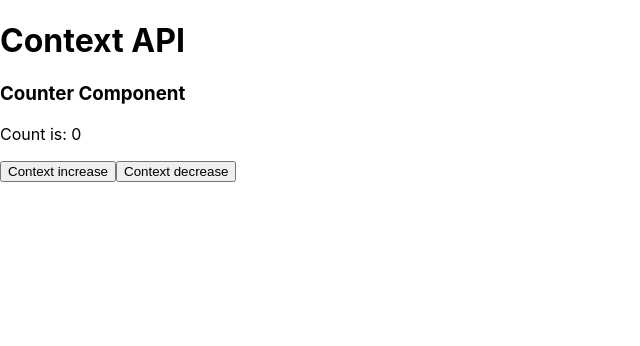
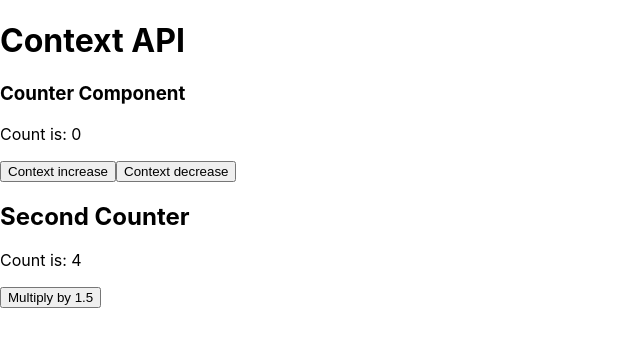
Before and after one commit to Jason2B3/context-learn, a React (Create React App) app: page / in a window 1280 px wide. Shown: the top 346 px of the page, without its empty margins (0-640 px from the left). Built offline with nearby package versions, Linux system fonts and the light colour scheme.

Commit message:
commit 8 : Multiple Context files

```diff
--- a/src/App.js
+++ b/src/App.js
@@ -3,6 +3,7 @@ import "./App.css";
 import Counter from "./components/Counter";
 import CounterContextProvider from "./contexts/CounterContext";
 import { useCounter } from "./contexts/CounterContext";
+import Gate1 from "./otherBranch/Gate1";
 
 function App(props) {
   const { count, increaseCount, decreaseCount } = useCounter(); //! try to import our custom hook
@@ -10,6 +11,7 @@ function App(props) {
     <React.Fragment>
       <h1>Context API</h1>
       <Counter />
+      <Gate1/>
     </React.Fragment>
   );
 }
--- a/src/contexts/CounterContext.js
+++ b/src/contexts/CounterContext.js
@@ -1,8 +1,5 @@
-// CounterContext.js
-
 // Import your required hooks
-import { useState, createContext, useContext } from "react";
-// Create and export your custom hook
+import { createContext, useContext, useState } from "react";
 const CounterContext = createContext();
 export const useCounter = () => useContext(CounterContext)
 
--- /dev/null
+++ b/src/contexts/MultiplyContext.js
@@ -0,0 +1,13 @@
+import React, { useState, createContext, useContext } from "react";
+const AAA = createContext();
+export const useCustomContextHook= () => useContext(AAA)
+
+export default function BBB(props) {
+  // CONTEXT FOR THE SECOND COUNTER- wrap provider tags around the start of its branch
+  const [val, setVal] = useState(4);
+  const onClickHandler = function () {
+    setVal(val * 1.5);
+  };
+  const distribution = { val, setVal, onClickHandler};
+  return <AAA.Provider value={distribution}>{props.children}</AAA.Provider>;
+}
--- /dev/null
+++ b/src/otherBranch/Gate1.js
@@ -0,0 +1,10 @@
+import React from "react";
+import Gate2 from "./Gate2";
+import BBB from "../contexts/MultiplyContext";
+export default function Gate1() {
+  return (
+    <BBB>
+      <Gate2 />
+    </BBB>
+  );
+}
--- /dev/null
+++ b/src/otherBranch/Gate2.js
@@ -0,0 +1,12 @@
+import React, { useState } from "react";
+import { useCustomContextHook } from "../contexts/MultiplyContext";
+export default function Gate2() {
+  const { val, onClickHandler } = useCustomContextHook();
+  return (
+    <>
+      <h2>Second Counter</h2>
+      <p>Count is: {val}</p>
+      <button onClick={onClickHandler}>Multiply by 1.5</button>
+    </>
+  );
+}
```
